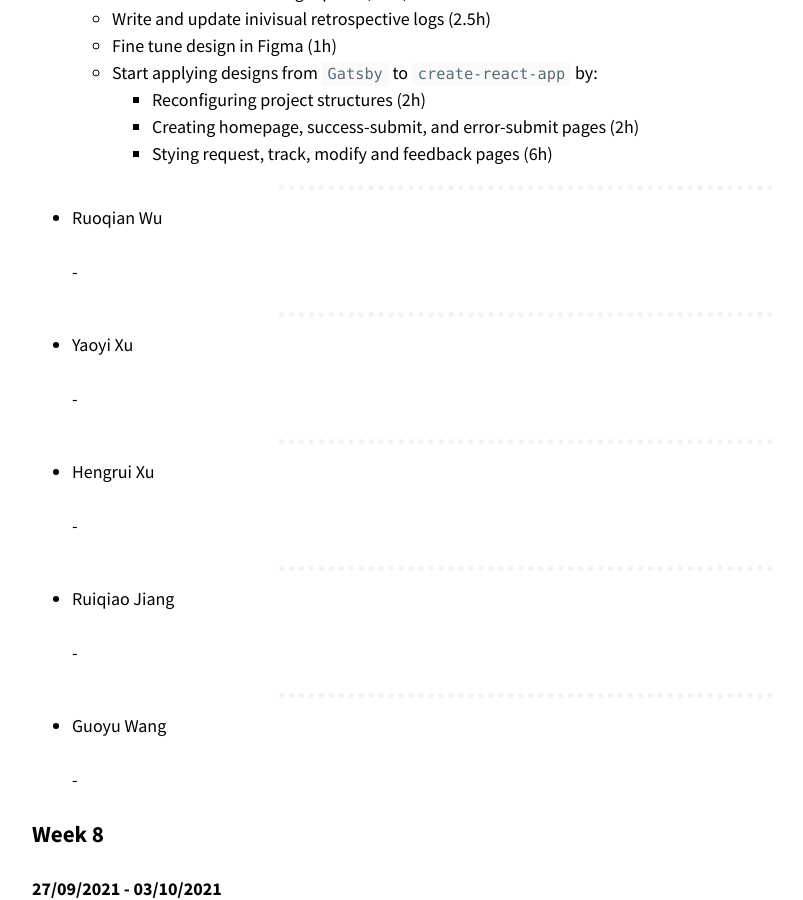
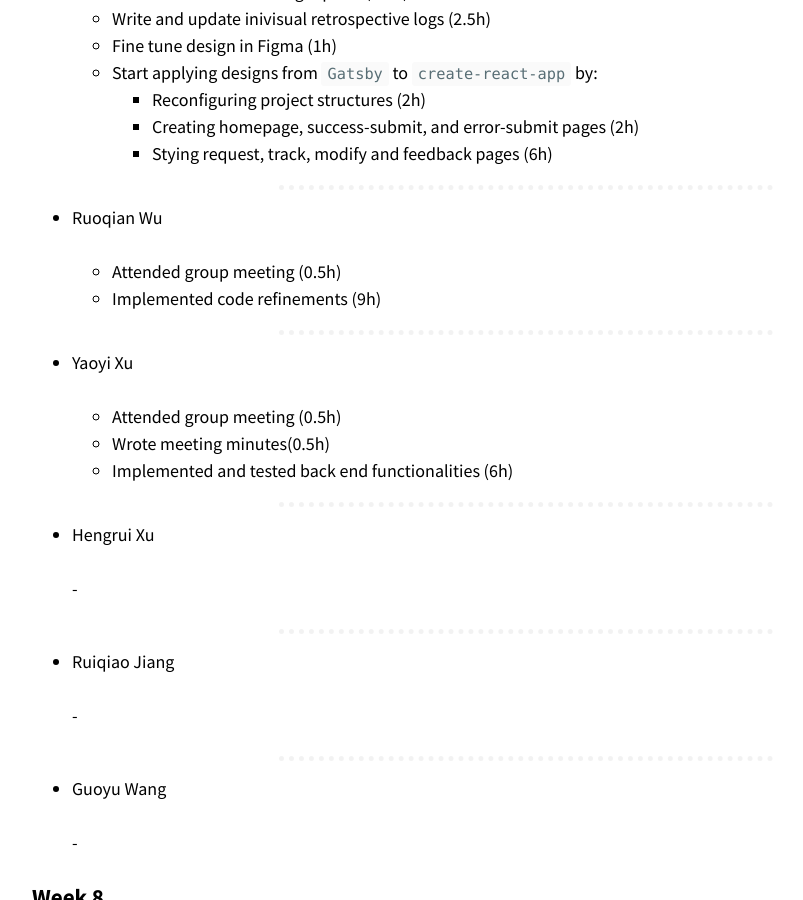
Before and after one commit to optofab/optofab.github.io, a Jekyll site: the page built from work_records.md, in a window 1280 px wide and 900 px high, scrolled down 12528 px. Shown: the whole window, without its empty margins (114-917 px from the left). Built offline with Jekyll 4.4.1, drawn with Linux system fonts in a browser that asks for light colours; nearby versions of some CDN libraries; emoji names are drawn with the system emoji font.

Commit message:
added work records

```diff
--- a/work_records.md
+++ b/work_records.md
@@ -513,13 +513,16 @@ _[Don't forget to add hours for each of the work you've done. This line will be
 
 - Ruoqian Wu
 
-  -
+  - Attended group meeting (0.5h)
+  - Implemented code refinements (9h)
 
 <hr class="hr-dotted">
 
 - Yaoyi Xu
 
-  -
+  - Attended group meeting (0.5h)
+  - Wrote meeting minutes(0.5h)
+  - Implemented and tested back end functionalities (6h)
 
 <hr class="hr-dotted">
 
```
